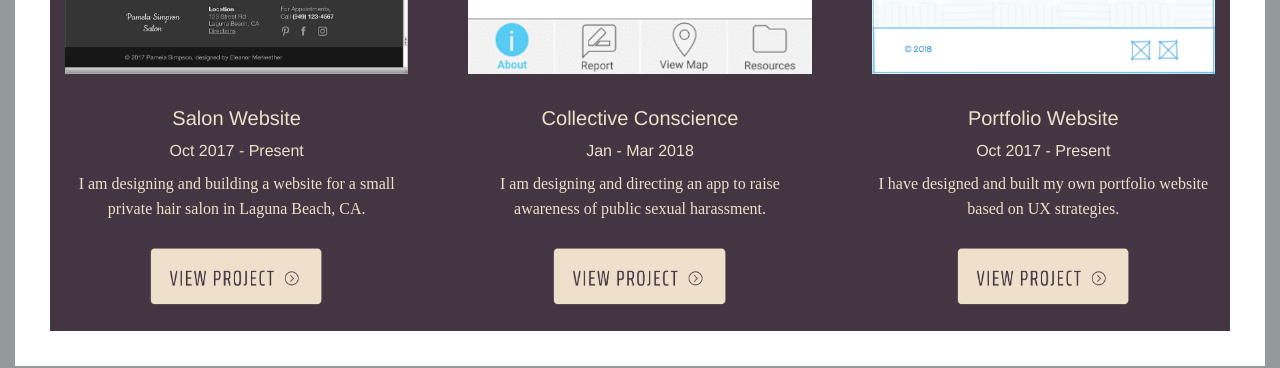
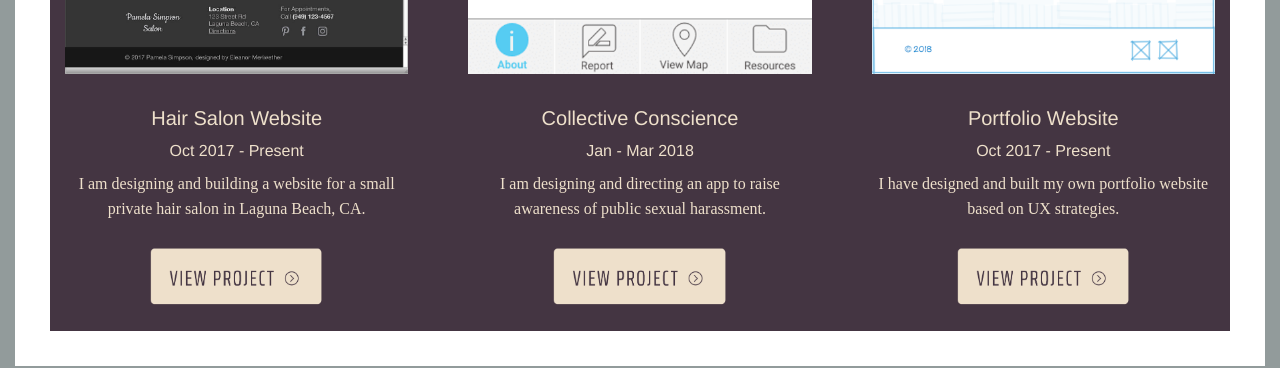
Before and after one commit to emeriwether/emeriwether.github.io, a Jekyll site: the page built from index.html, in a window 1280 px wide. Shown: the part 1440-1808 px from the top of the page. Built offline with Jekyll 4.4.1, drawn with Linux system fonts in a browser that asks for light colours; some web fonts are replaced.

Commit message:
adjust title for salon descrip

```diff
--- a/index.html
+++ b/index.html
@@ -13,7 +13,7 @@ category: main
                         <div class="grid-x projectItem">
                             <div class="cell"><p class="role">UX Designer</p></div>
                             <div class="cell"><a href="/project1.html" target="_blank"><img src="img/projectGallery/salonSite_Thumbnail.jpg" class="projectGalleryImg"></a></div>
-                            <div class="cell"><h5 class="projTitle">Salon Website</h5></div>
+                            <div class="cell"><h5 class="projTitle">Hair Salon Website</h5></div>
                             <div class="cell"><h6 class="projDate">Oct 2017 - Present</h6></div>
                             <div class="cell"><p class="projDescrip">I am  designing and building a website for a small private hair salon in Laguna Beach, CA.</p></div>
                             <button class="cell viewProjButton"><a href="/project1.html" target="_blank"><img src="/img/viewProjButton.png"></a></button>
```
